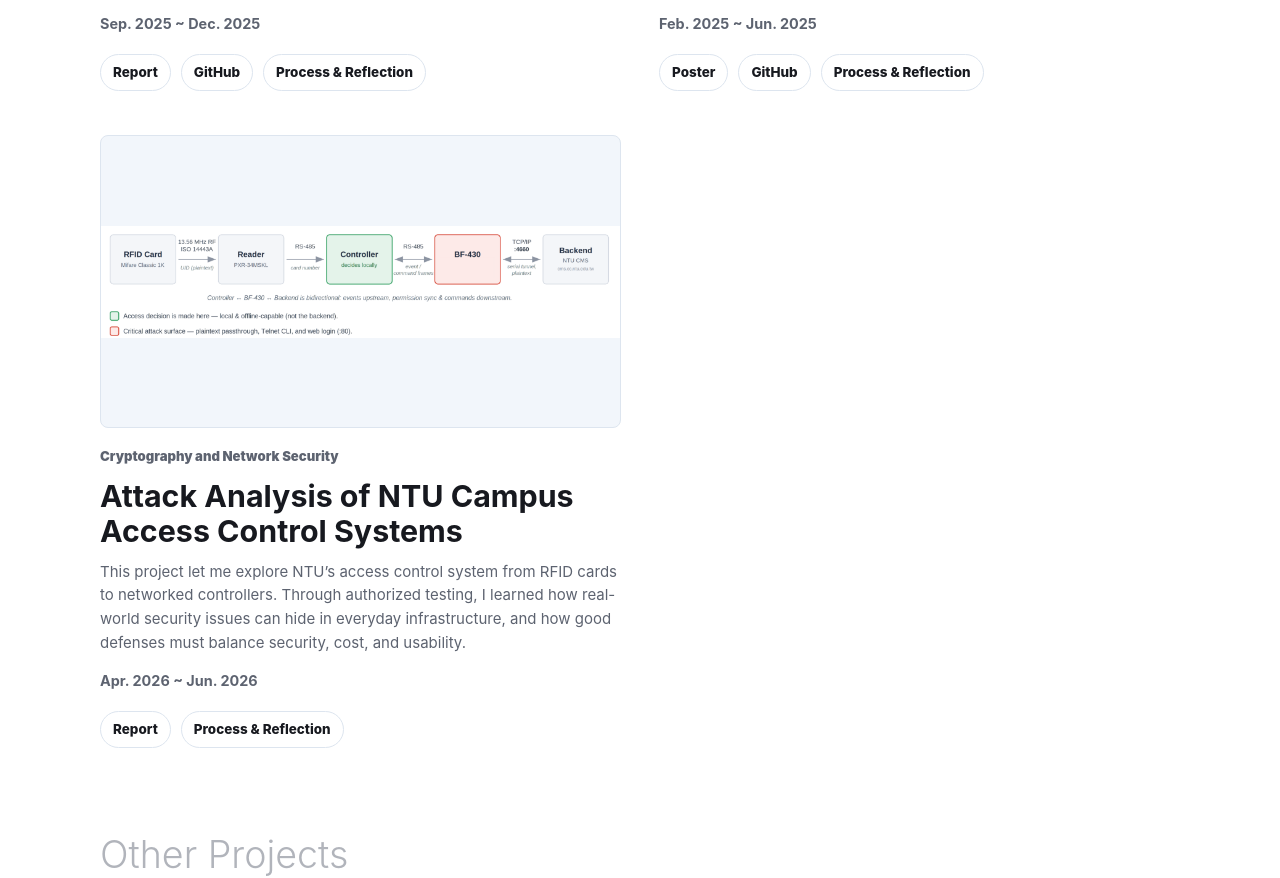
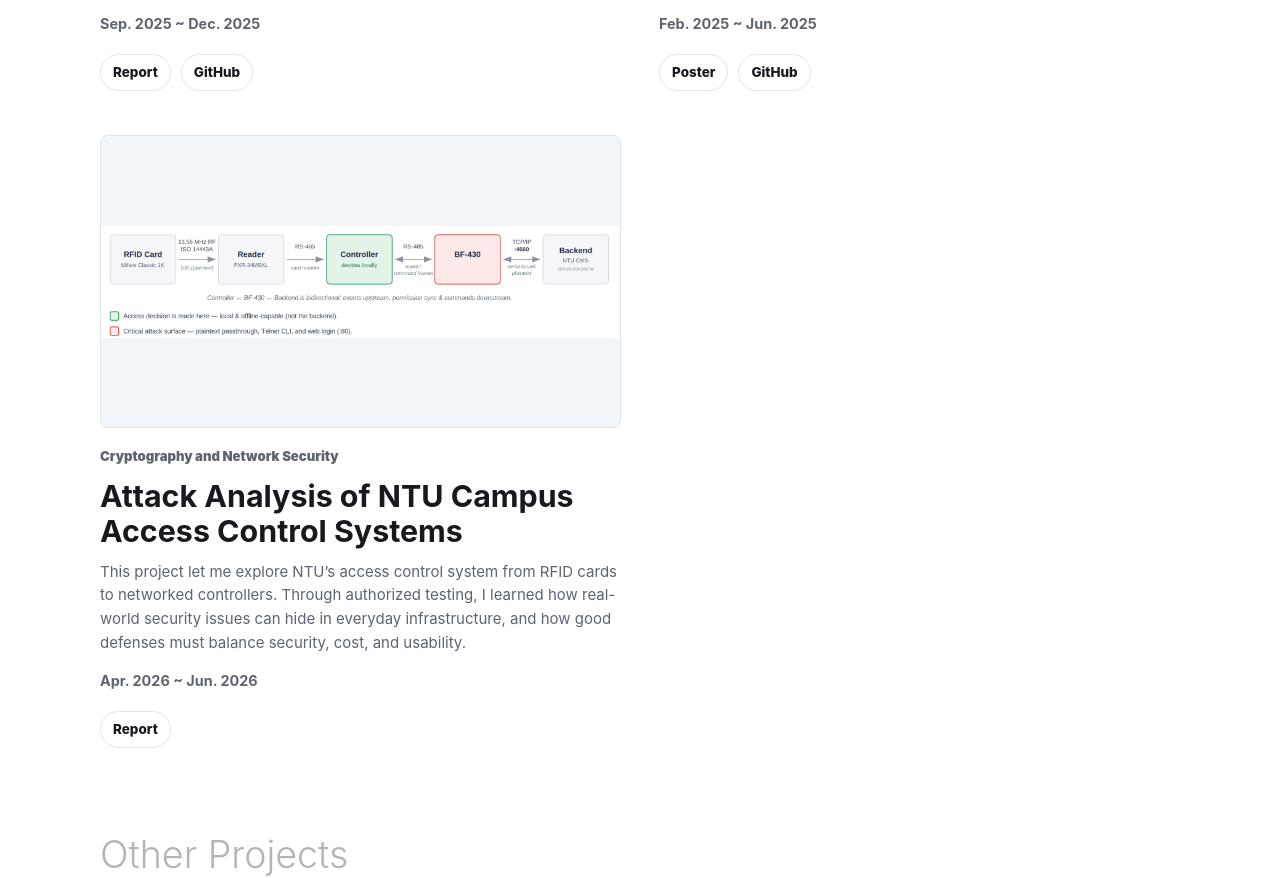
Before and after one commit to amber-ho/amber-ho.github.io, a plain HTML site: page projects.html in a window 1280 px wide. Shown: the part 899-1777 px from the top of the page. Drawn offline with Linux system fonts and the light colour scheme.

Commit message:
No reflection

```diff
--- a/projects.html
+++ b/projects.html
@@ -54,7 +54,7 @@
               <!-- Replace # with your real report and GitHub links. -->
               <a href="assets/reports/DAgger.pdf">Report</a>
               <a href="https://github.com/NTU-RL2025-02/RecoveryDAgger">GitHub</a>
-              <a href="projects/project-course.html">Process &amp; Reflection</a>
+              <!-- <a href="projects/project-course.html">Process &amp; Reflection</a> -->
             </div>
           </div>
         </article>
@@ -75,7 +75,7 @@
               <!-- Replace # with your real report and GitHub links. -->
               <a href="assets/reports/colormixer.pdf">Poster</a>
               <a href="https://github.com/AaronWu-train/color-mixer">GitHub</a>
-              <a href="projects/project-course.html">Process &amp; Reflection</a>
+              <!-- <a href="projects/project-course.html">Process &amp; Reflection</a> -->
             </div>
           </div>
         </article>
@@ -94,7 +94,7 @@
             <div class="project-actions">
               <!-- Replace # with your real report and GitHub links. -->
               <a href="#">Report</a>
-              <a href="projects/project-course.html">Process &amp; Reflection</a>
+              <!-- <a href="projects/project-course.html">Process &amp; Reflection</a> -->
             </div>
           </div>
         </article>
@@ -115,7 +115,7 @@
             <p class="project-date">May. 2026</p>
             <div class="project-actions">
               <a href="https://github.com/work-tomorrow/turkish-ice-cream">GitHub</a>
-              <a href="projects/project-course.html">Process &amp; Reflection</a>
+              <!-- <a href="projects/project-course.html">Process &amp; Reflection</a> -->
             </div>
           </div>
         </article>
```
